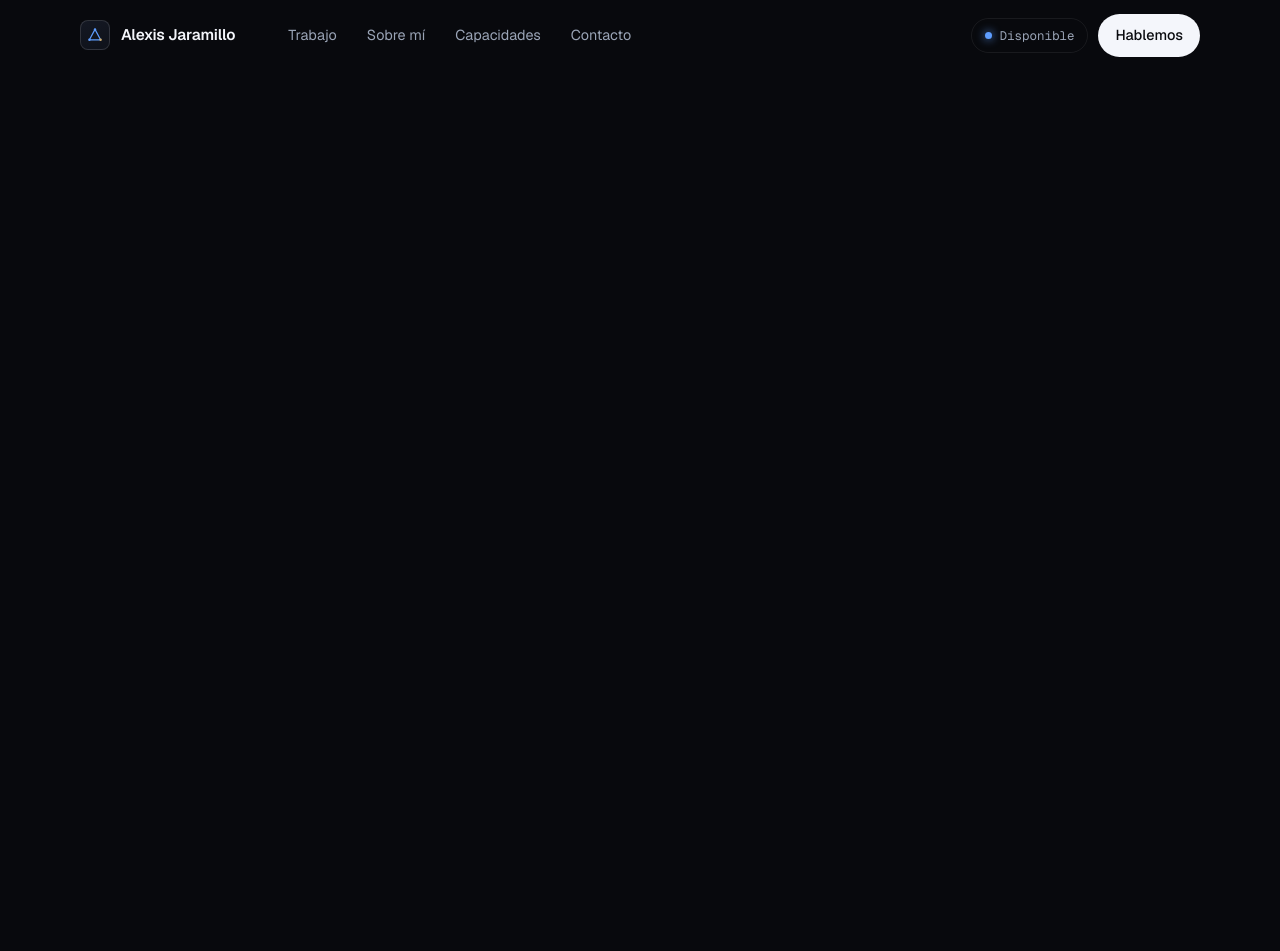
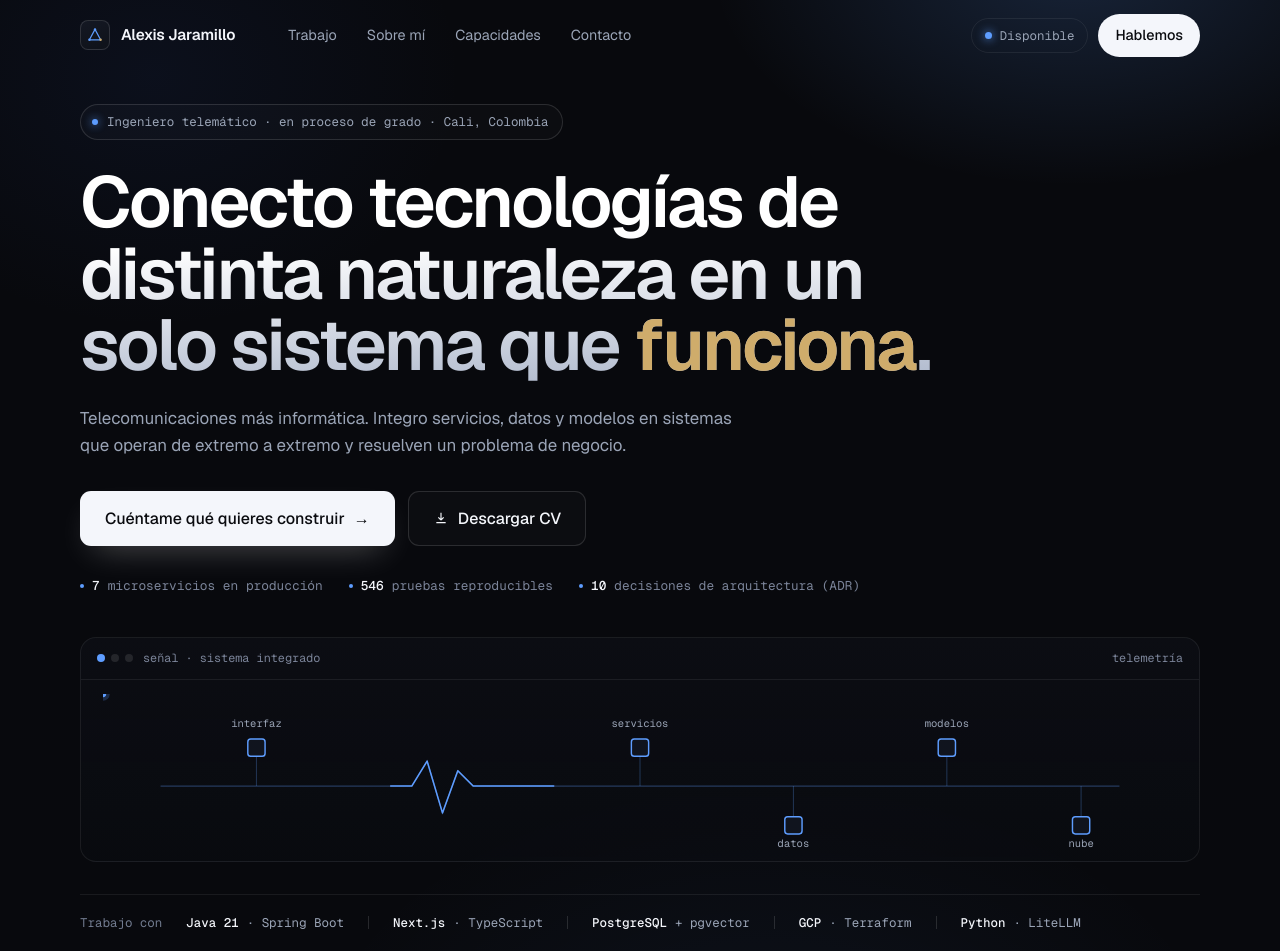
Before and after one commit to AlexisJ16/AlexisJ16, a Next.js app in the folder landing/: page / in a window 1280 px wide. Before the commit the page ends 800 px from the top, so only its background shows below. Built offline with nearby package versions, Linux system fonts and the light colour scheme.

Commit message:
feat(landing): componente Hero con señal telemática
Co-Authored-By: Claude Sonnet 4.6 <noreply@anthropic.com>

```diff
--- a/landing/app/page.tsx
+++ b/landing/app/page.tsx
@@ -1,10 +1,14 @@
 import { Nav } from "@/components/Nav";
+import { Hero } from "@/components/Hero";
 
 export default function Home() {
   return (
     <>
       <Nav />
-      <main id="contenido">{/* secciones */}</main>
+      <main id="contenido">
+        <Hero />
+        {/* secciones */}
+      </main>
     </>
   );
 }
--- /dev/null
+++ b/landing/components/Hero.tsx
@@ -0,0 +1,250 @@
+export function Hero() {
+  return (
+    <section
+      id="inicio"
+      className="scene"
+      aria-labelledby="hero-title"
+      tabIndex={-1}
+    >
+      <div className="atmos" aria-hidden="true"></div>
+      <span
+        id="top-sentinel"
+        aria-hidden="true"
+        style={{ position: "absolute", top: 0, height: "1px", width: "1px" }}
+      ></span>
+      <div className="wrap">
+        <div className="hero">
+          <div className="hero__copy">
+            <span className="ann">
+              <span className="led" aria-hidden="true"></span>
+              Ingeniero telemático · en proceso de grado · Cali, Colombia
+            </span>
+            <h1 className="lede" id="hero-title">
+              Conecto tecnologías de distinta naturaleza en un solo sistema que{" "}
+              <span className="proof">funciona</span>.
+            </h1>
+            <p className="sub">
+              Telecomunicaciones más informática. Integro servicios, datos y
+              modelos en sistemas que operan de extremo a extremo y resuelven un
+              problema de negocio.
+            </p>
+            <div className="cta">
+              <a className="btn btn--primary" href="#contacto">
+                Cuéntame qué quieres construir{" "}
+                <span className="arr" aria-hidden="true">
+                  →
+                </span>
+              </a>
+              <a className="btn btn--ghost" href="assets/cv.pdf" download>
+                <svg viewBox="0 0 24 24" strokeWidth={1.7} aria-hidden="true">
+                  <path d="M12 4v11m0 0 4-4m-4 4-4-4M5 19h14" />
+                </svg>
+                Descargar CV
+              </a>
+            </div>
+            <div className="factrow">
+              <span className="f">
+                <span className="d" aria-hidden="true"></span>
+                <b>7</b> microservicios en producción
+              </span>
+              <span className="f">
+                <span className="d" aria-hidden="true"></span>
+                <b>546</b> pruebas reproducibles
+              </span>
+              <span className="f">
+                <span className="d" aria-hidden="true"></span>
+                <b>10</b> decisiones de arquitectura (ADR)
+              </span>
+            </div>
+          </div>
+
+          <figure className="hero__signal">
+            <figcaption className="hsig__bar">
+              <span className="dots">
+                <span className="d on"></span>
+                <span className="d"></span>
+                <span className="d"></span>
+              </span>
+              <span>señal · sistema integrado</span>
+              <span className="rt">telemetría</span>
+            </figcaption>
+            <div className="hsig__body">
+              <svg
+                className="hero-sig"
+                viewBox="0 0 1120 168"
+                role="img"
+                aria-label="Una señal recorre cinco capas de distinta naturaleza —interfaz, servicios, datos, modelos y nube— y las integra en un solo sistema."
+              >
+                <defs>
+                  <path
+                    id="bus"
+                    d="M60 96 L300 96 L322 96 L338 70 L354 124 L370 80 L386 96 L470 96 L1060 96"
+                  />
+                </defs>
+                <use href="#bus" className="sig-base" />
+                <path
+                  d="M300 96 L322 96 L338 70 L354 124 L370 80 L386 96 L470 96"
+                  className="sig-wave"
+                />
+                <g>
+                  <line
+                    className="sig-stub"
+                    x1="160"
+                    y1="96"
+                    x2="160"
+                    y2="64"
+                  />
+                  <rect
+                    className="sig-mod"
+                    x="151"
+                    y="47"
+                    width="18"
+                    height="18"
+                    rx="3"
+                  />
+                  <text
+                    className="sig-label"
+                    x="160"
+                    y="34"
+                    textAnchor="middle"
+                  >
+                    interfaz
+                  </text>
+                  <line
+                    className="sig-stub"
+                    x1="560"
+                    y1="96"
+                    x2="560"
+                    y2="64"
+                  />
+                  <rect
+                    className="sig-mod"
+                    x="551"
+                    y="47"
+                    width="18"
+                    height="18"
+                    rx="3"
+                  />
+                  <text
+                    className="sig-label"
+                    x="560"
+                    y="34"
+                    textAnchor="middle"
+                  >
+                    servicios
+                  </text>
+                  <line
+                    className="sig-stub"
+                    x1="720"
+                    y1="96"
+                    x2="720"
+                    y2="128"
+                  />
+                  <rect
+                    className="sig-mod"
+                    x="711"
+                    y="128"
+                    width="18"
+                    height="18"
+                    rx="3"
+                  />
+                  <text
+                    className="sig-label"
+                    x="720"
+                    y="160"
+                    textAnchor="middle"
+                  >
+                    datos
+                  </text>
+                  <line
+                    className="sig-stub"
+                    x1="880"
+                    y1="96"
+                    x2="880"
+                    y2="64"
+                  />
+                  <rect
+                    className="sig-mod"
+                    x="871"
+                    y="47"
+                    width="18"
+                    height="18"
+                    rx="3"
+                  />
+                  <text
+                    className="sig-label"
+                    x="880"
+                    y="34"
+                    textAnchor="middle"
+                  >
+                    modelos
+                  </text>
+                  <line
+                    className="sig-stub"
+                    x1="1020"
+                    y1="96"
+                    x2="1020"
+                    y2="128"
+                  />
+                  <rect
+                    className="sig-mod"
+                    x="1011"
+                    y="128"
+                    width="18"
+                    height="18"
+                    rx="3"
+                  />
+                  <text
+                    className="sig-label"
+                    x="1020"
+                    y="160"
+                    textAnchor="middle"
+                  >
+                    nube
+                  </text>
+                </g>
+                <g>
+                  <circle className="pulse-h" r="7">
+                    <animateMotion dur="5.2s" repeatCount="indefinite">
+                      <mpath href="#bus" />
+                    </animateMotion>
+                  </circle>
+                  <circle className="pulse" r="3.3">
+                    <animateMotion dur="5.2s" repeatCount="indefinite">
+                      <mpath href="#bus" />
+                    </animateMotion>
+                  </circle>
+                </g>
+              </svg>
+            </div>
+          </figure>
+        </div>
+
+        <div className="trust">
+          <div className="trust__in">
+            <span className="lbl">Trabajo con</span>
+            <span className="it">
+              <b>Java 21</b> · Spring Boot
+            </span>
+            <span className="sep"></span>
+            <span className="it">
+              <b>Next.js</b> · TypeScript
+            </span>
+            <span className="sep"></span>
+            <span className="it">
+              <b>PostgreSQL</b> + pgvector
+            </span>
+            <span className="sep"></span>
+            <span className="it">
+              <b>GCP</b> · Terraform
+            </span>
+            <span className="sep"></span>
+            <span className="it">
+              <b>Python</b> · LiteLLM
+            </span>
+          </div>
+        </div>
+      </div>
+    </section>
+  );
+}
```
